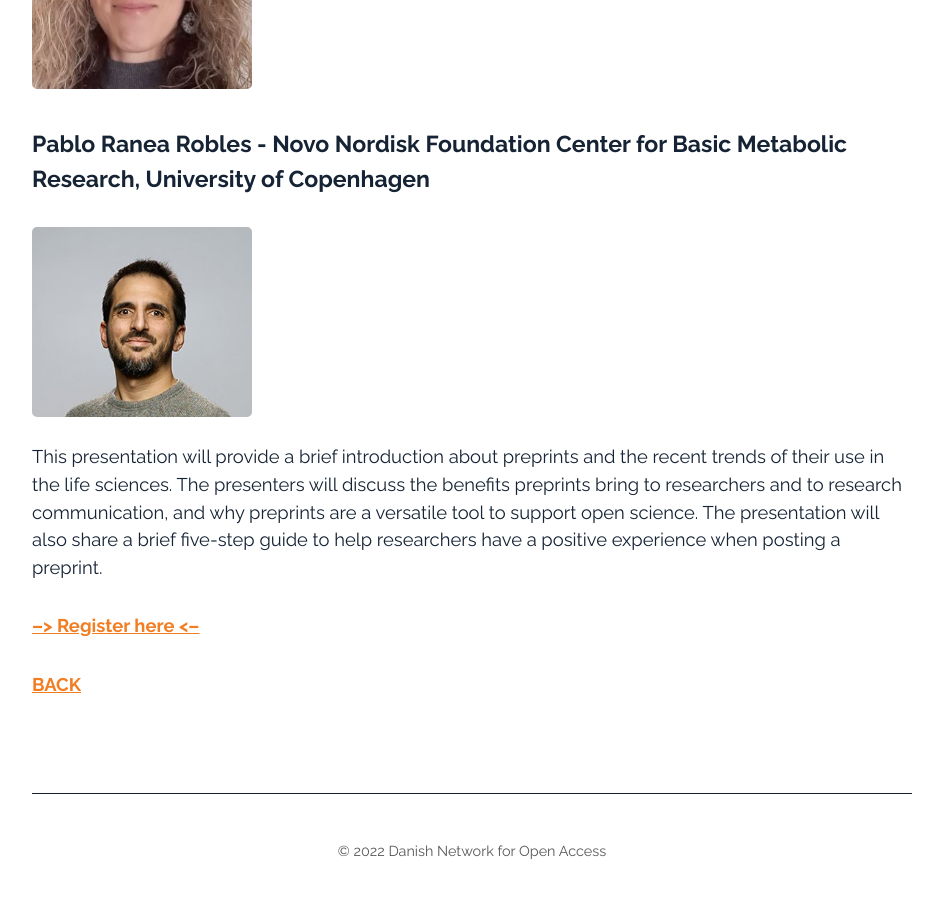
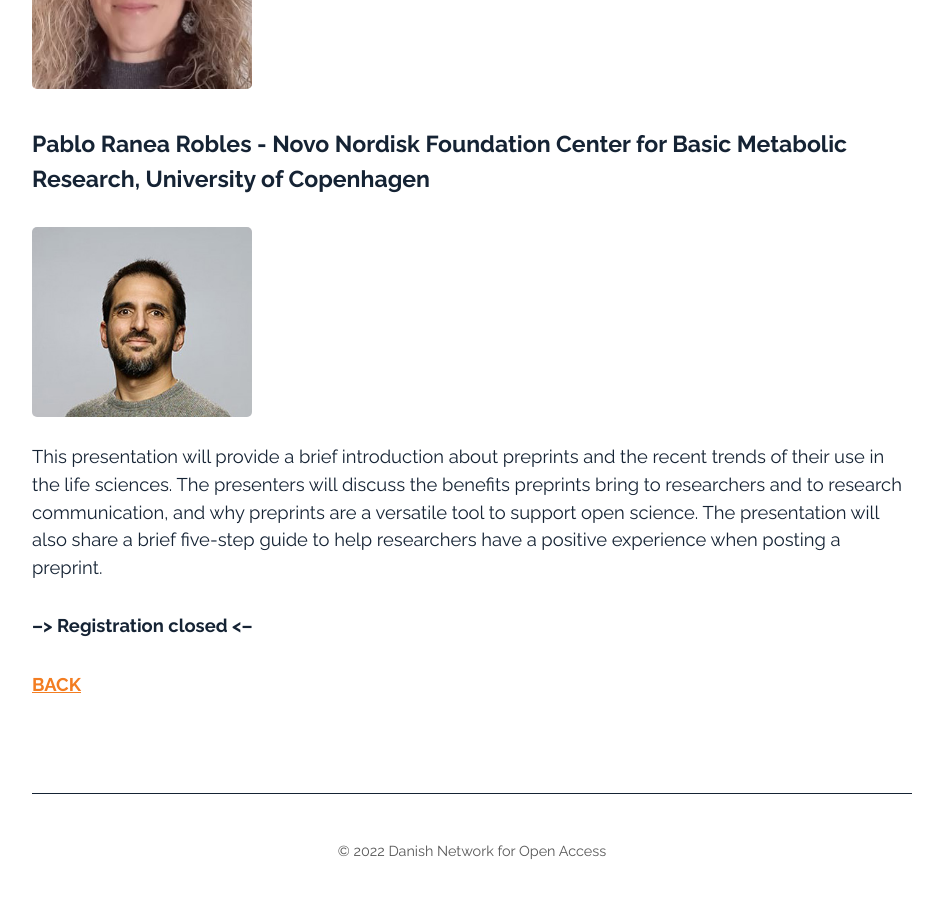
Before and after one commit to openaccess-dk/openaccess-dk.github.io, a Jekyll site: the page built from 01_thursday.md, in a window 1280 px wide and 900 px high, scrolled down 656 px. Shown: the whole window, without its empty margins (168-1100 px from the left). Built offline with Jekyll 4.4.1, drawn with Linux system fonts in a browser that asks for light colours.

Commit message:
Update 01_thursday.md

```diff
--- a/01_thursday.md
+++ b/01_thursday.md
@@ -16,6 +16,6 @@
 
 This presentation will provide a brief introduction about preprints and the recent trends of their use in the life sciences. The presenters will discuss the benefits preprints bring to researchers and to research communication, and why preprints are a versatile tool to support open science. The presentation will also share a brief five-step guide to help researchers have a positive experience when posting a preprint.
 
-##### [--> Register here <--](https://ku-dk.libwizard.com/f/oa_week_web7)
+##### --> Registration closed <--
 
 ##### [BACK](https://openaccess.dk/oaw2022#programme-of-the-danish-open-access-week-2022)
```
